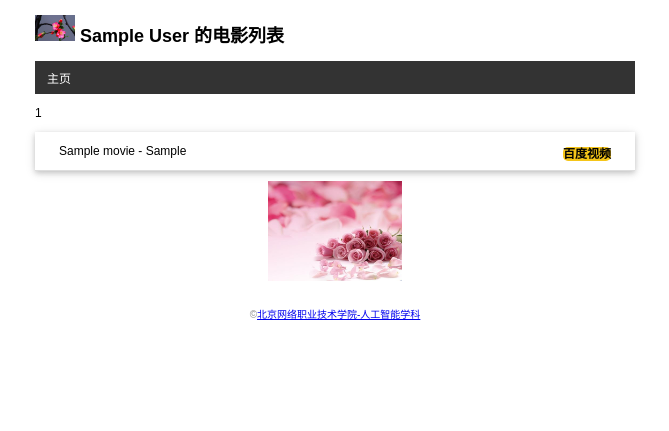
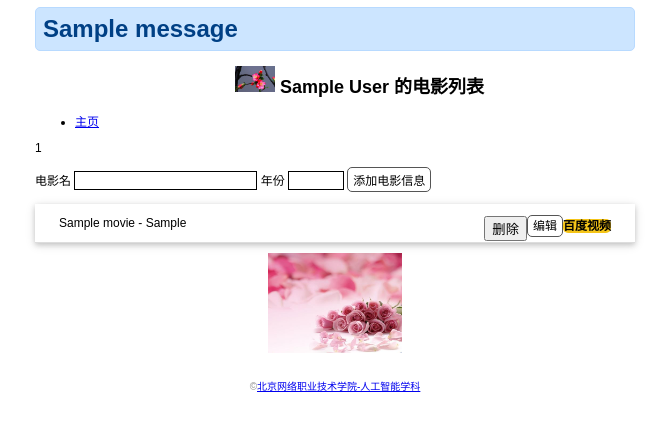
Before and after one commit to tianfeng540/project, a Flask app: page / in a window 1280 px wide. Shown: the top 431 px of the page, without its empty margins (305-974 px from the left). Run offline with Flask 2, Linux system fonts and the light colour scheme; tables that the repository leaves empty hold one stand-in row (values such as "Sample post"); one stand-in notice (Sample message) is shown.

Commit message:
'增删改，通过form'

```diff
--- a/static/style.css
+++ b/static/style.css
@@ -14,6 +14,7 @@
 /* 头像 */
 .avatar{
     width: 40px;
+    margin-left: 200px;
 }
 
 /* 电影列表 */
@@ -34,11 +35,11 @@
     display: block;
     margin: 0 auto;
     height: 100px;
-}
+}px
 nav ul{
     list-style: none;
     margin: 0;
-    padding: 0;
+    padding: 40px;
     overflow: hidden;
     background-color: #333333
 }
--- a/templates/base.html
+++ b/templates/base.html
@@ -12,14 +12,14 @@
 </head>
 
 <body>
-    <!-- {% for message in get_flashed_messages() %}
-        <div class="alert">{{ message }}</div>
-    {% endfor %} -->
+    {% for message in get_flashed_messages() %}
+        <h1 class="alert">{{ message }}</h1>
+    {% endfor %}
     <h2>
         <img class="avatar" src="{{ url_for('static',filename='images/1.jpg') }}" alt="头像">
         {{ user.name }} 的电影列表
     </h2>
-    <nav>
+    <nav">
         <ul>
             <li>
                 <a href="{{ url_for('index') }}">主页</a>
--- a/templates/index.html
+++ b/templates/index.html
@@ -2,6 +2,13 @@
 
 {% block content %}
 <p>{{ movies|length }}</p>
+{# 表单 #}
+<form action="/" method="POST">
+    电影名 <input type="text" name="title" autocomplete="off" required>
+    年份 <input type="text" name="year" autocomplete="off" required>
+    <input type="submit" class="btn" name="submit" value="添加电影信息">
+</form>
+
 <ul class="movie-list">
     {% for movie in movies %}
     <li>
@@ -11,6 +18,14 @@
                 href="http://v.baidu.com/v?word={{ movie.title }}&ct=301989888&rn=67&pn=0&db=0&s=0&fbl=800&ie=utf-8&oq=nnkd&f=3&rsp=0"
                 target="_blank" title="在IMDb中查找此电影">百度视频</a>
         </span>
+        <span class="float-right">
+            <a class="btn" href="{{ url_for('edit',movie_id=movie.id) }}">编辑</a>
+        </span>
+        <span class="float-right">
+            <form class="inline-form" action="{{ url_for('delete',movie_id=movie.id) }}" method="post">
+                <input type="submit" name='delete' value="删除" onclick="return confirm('确定删除吗？')">
+            </form>
+        </span>
     </li>
     {% endfor %}
 </ul>
```
Also changed, not shown: templates/edit.html (added, +9 -0 lines).
